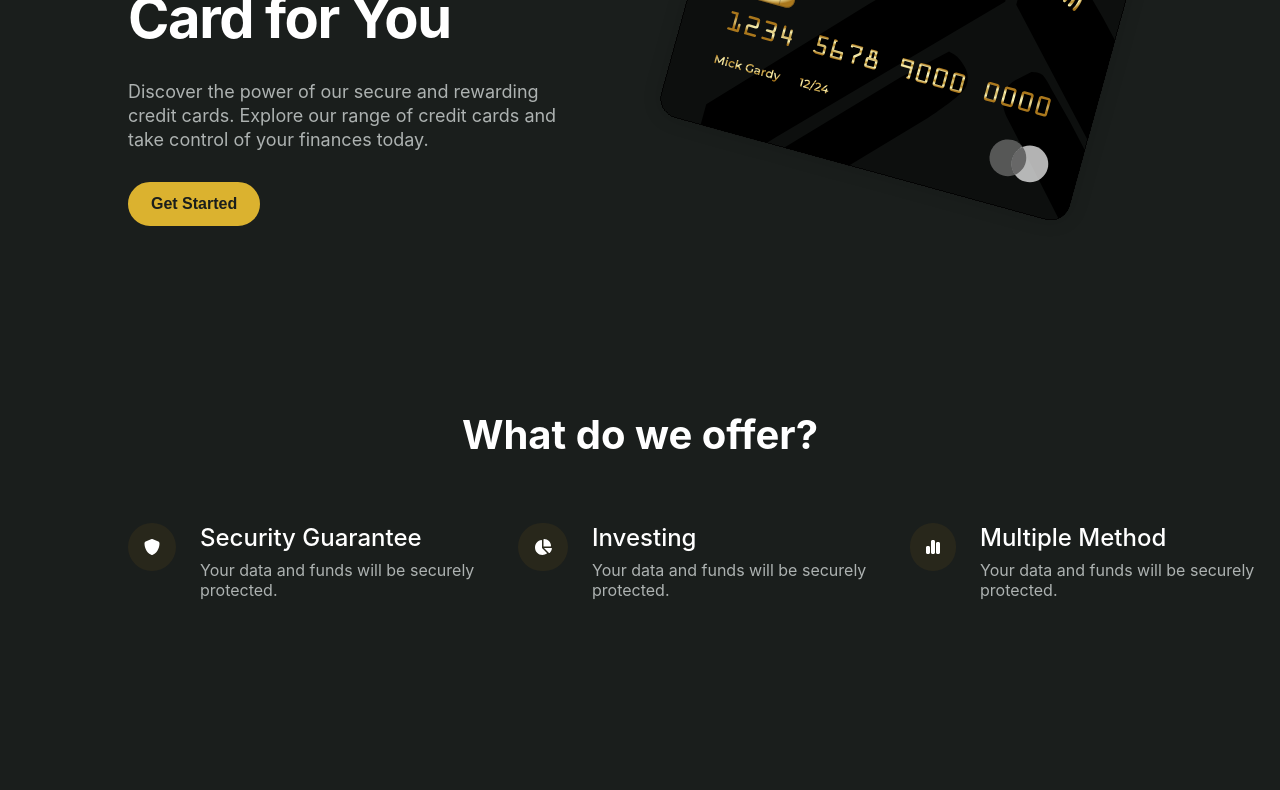
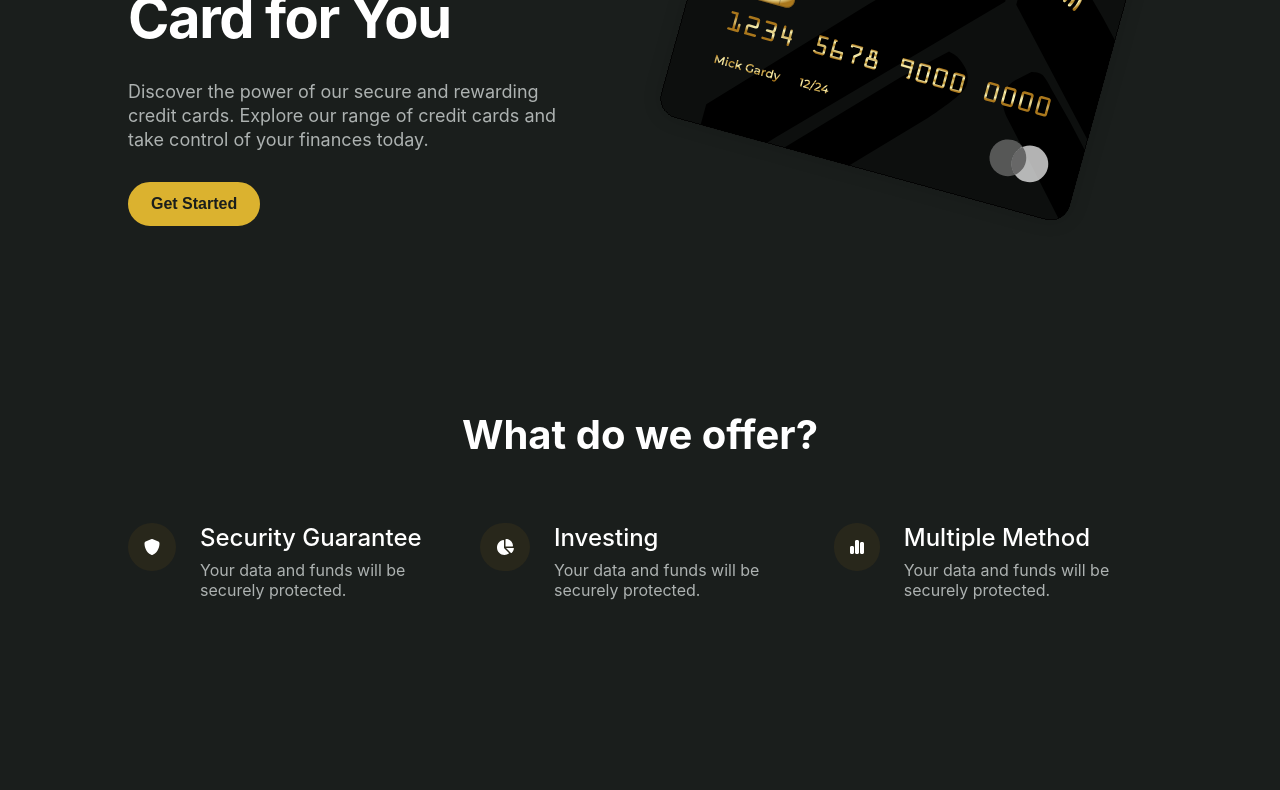
Before and after one commit to GabrielBonaretti/website-nexus-bank, a React (Vite) app: page / in a window 1280 px wide. Shown: the part 446-1236 px from the top of the page. Built offline with nearby package versions, Linux system fonts and the light colour scheme.

Commit message:
fiz quase nada de mudanca, qualquer coisa ve no commit ai

```diff
--- a/src/components/FeatureExample/style.jsx
+++ b/src/components/FeatureExample/style.jsx
@@ -2,7 +2,9 @@ import styled from "styled-components";
 
 export const FeaturesExampleDiv = styled.div`
   display: flex;
+  width: fit-content;
   align-items: flex-start;
+  justify-content: center;
   gap: 24px;
 `;
 
@@ -32,7 +34,7 @@ export const Title = styled.h3`
 `;
 
 export const Text = styled.p`
-  width: 286px;
+  max-width: 286px;
   margin: 0;
   color: #adb2b1;
   font-size: 16px;
--- a/src/layout/Banner/index.jsx
+++ b/src/layout/Banner/index.jsx
@@ -26,7 +26,7 @@ const Container = ({
   useEffect(() => {
     addEventListener("scroll", (e) => {
       console.log(window.scrollY);
-      if (window.scrollY >= 550) {
+      if (window.scrollY >= 500) {
         setAnimation(true);
       } else {
         setAnimation(false);
--- a/src/layout/Banner/style.jsx
+++ b/src/layout/Banner/style.jsx
@@ -85,7 +85,7 @@ const ImageConfig = styled.img`
 
 export const CardHalfBlack = styled(ImageConfig)`
   z-index: 2;
-  animation: animation-card-halfblack 3s linear both;
+  animation: animation-card-halfblack 2s ease-in-out both;
 
   @keyframes animation-card-halfblack {
     from {
@@ -99,7 +99,7 @@ export const CardHalfBlack = styled(ImageConfig)`
 
 export const CardBlack = styled(ImageConfig)`
   z-index: 3;
-  animation: animation-card-black 3s linear both;
+  animation: animation-card-black 2s ease-in-out both;
 
   @keyframes animation-card-black {
     from {
@@ -113,7 +113,7 @@ export const CardBlack = styled(ImageConfig)`
 
 export const CardWhite = styled(ImageConfig)`
   z-index: 1;
-  animation: animation-card-white 3s linear both;
+  animation: animation-card-white 2s ease-in-out both;
 
   @keyframes animation-card-white {
     from {
--- a/src/layout/Features/style.jsx
+++ b/src/layout/Features/style.jsx
@@ -5,6 +5,7 @@ export const DivFeatures = styled.div`
   display: flex;
   flex-direction: column;
   align-items: center;
+  justify-content: space-between;
   gap: 64px;
   width: 80%;
   animation: smooth-climb 0.7s ease-in-out;
```
